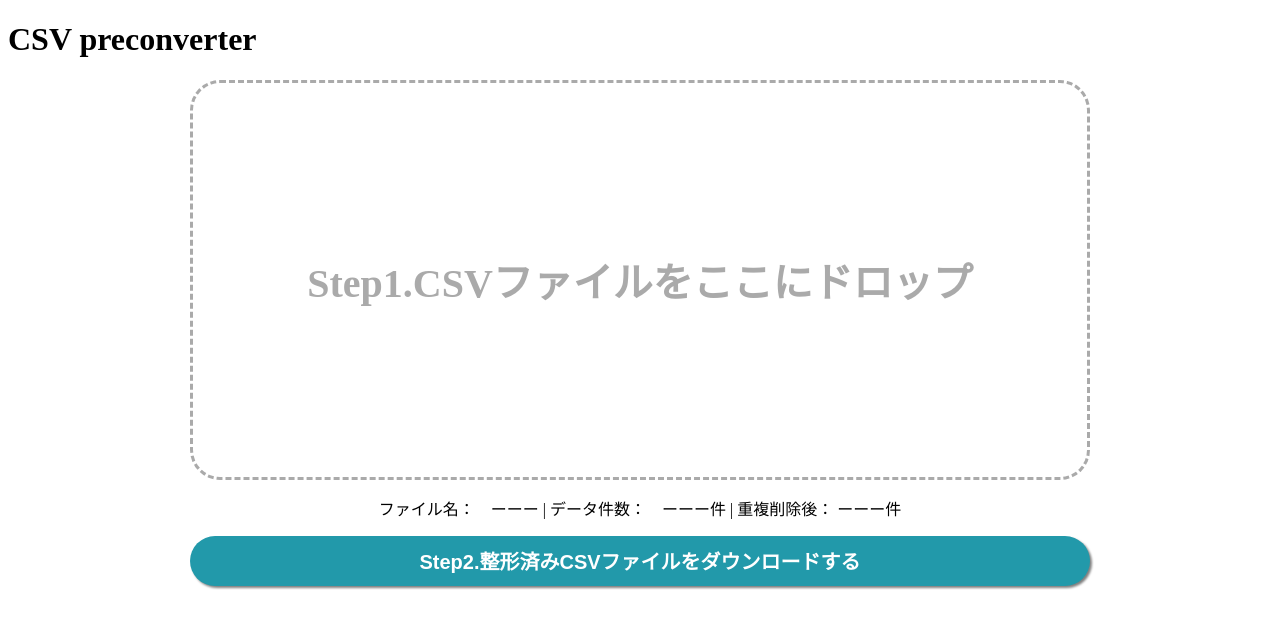
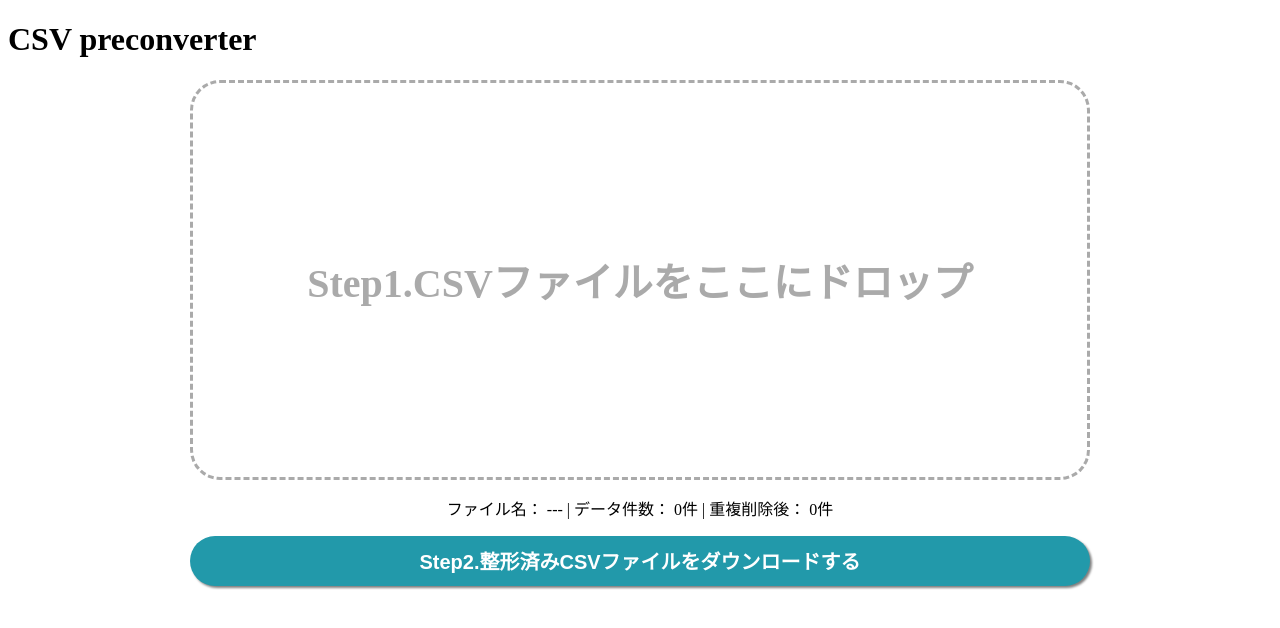
Before and after one commit to nanika-e-idea/csvconv, a Nuxt app: page / in a window 1280 px wide. Shown: the top 628 px of the page. Built offline with nearby package versions, Linux system fonts and the light colour scheme.

Commit message:
MileSton ファイル情報表示

```diff
--- a/components/DataCount.vue
+++ b/components/DataCount.vue
@@ -1,9 +1,15 @@
 <template>
   <div class="data_counter">
-    <p>ファイル名：　ーーー  |  データ件数：　ーーー件  |  重複削除後： ーーー件</p>
+    <p>ファイル名： {{ fileinfo.filename }}  |  データ件数： {{ fileinfo.datalength }}件  |  重複削除後： {{ fileinfo.corectedlength }}件</p>
   </div>
 </template>
-<style type="scss">
+<script>
+export default({
+  props: ['fileinfo'],
+})
+</script>
+
+<style lang="scss">
   .data_counter{
       width: 100%;
       text-align: center;
--- a/components/FileDL.vue
+++ b/components/FileDL.vue
@@ -3,7 +3,7 @@
       <button type="button" class="btn btn_dl">Step2.整形済みCSVファイルをダウンロードする</button>
   </div>
 </template>
-<style type="scss">
+<style lang="scss">
   .file_dl{
       width: 100%;
       text-align: center;
--- a/package.json
+++ b/package.json
@@ -9,11 +9,15 @@
     "generate": "nuxt generate"
   },
   "dependencies": {
+    "@vue/composition-api": "^1.1.0",
     "core-js": "^3.15.1",
     "encoding-japanese": "^1.0.30",
     "firebase-tools": "^9.16.0",
+    "node-sass": "^6.0.1",
     "nuxt": "^2.15.7",
-    "save-dev": "^0.0.1-security"
+    "sass-loader": "10",
+    "save-dev": "^0.0.1-security",
+    "scss-loader": "^0.0.1"
   },
   "devDependencies": {
     "@nuxt/types": "^2.15.7",
--- a/pages/index.vue
+++ b/pages/index.vue
@@ -2,7 +2,7 @@
   <div class="main">
     <h1>CSV preconverter</h1>
     <FileUp @file-object="fileObject($event, files)" />
-    <DataCount/>
+    <DataCount :fileinfo="fileinfo" />
     <div class="file_dl">
       <button type="button" class="btn btn_dl" @click="fileDL">Step2.整形済みCSVファイルをダウンロードする</button>
     </div>
@@ -18,15 +18,12 @@ export default Vue.extend({
       files: [],
       databody: '',
       fileinfo: {
-        filename: 'hoge' as String,
+        filename: '---' as String,
         datalength: 0 as Number,
         corectedlength: 0 as Number,
       },
       newdata: '',
       filestatus: 'Empty',
-      //buff: null,
-      //sjisArray: null,
-      //unicodeArray: null,
     }
   },
   methods: {
```
Also changed, not shown: public/200.html (+2 -2 lines), public/index.html (+2 -2 lines), 1 other file (tests, documents, lock files or other folders).
